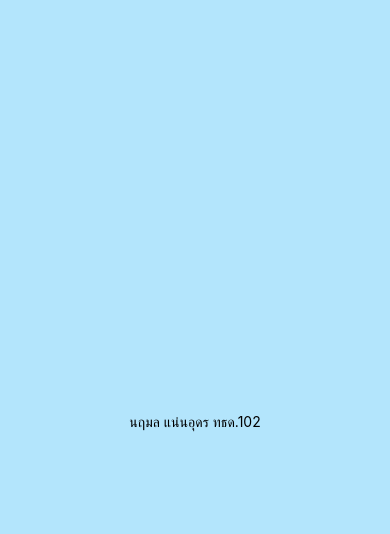
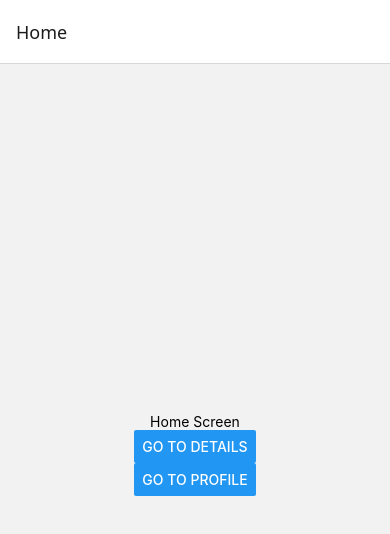
Before and after one commit to hanunn5/naruemol-native-expo-learning, a React Native app: screen /Home in a window 390 px wide. Shown: the top 534 px of the page. Built offline with nearby package versions, Linux system fonts and the light colour scheme.

Commit message:
feat: set up React Navigation with Home Details and Profile screens

```diff
--- a/App.js
+++ b/App.js
@@ -1,20 +1,10 @@
-import { StatusBar } from 'expo-status-bar';
-import { StyleSheet, Text, View } from 'react-native';
+import { NavigationContainer } from '@react-navigation/native';
+import Navigation from "./components/Navigation";
 
-export default function App() {
+export default function App(){
   return (
-    <View style={styles.container}>
-      <Text>นฤมล แน่นอุดร ทธด.102</Text>
-      <StatusBar style="auto" />
-    </View>
+    <NavigationContainer>
+      <Navigation />
+    </NavigationContainer>
   );
 }
-const styles = StyleSheet.create({
-  container: {
-    flex: 1,
-    textcolor: '#fff',
-    backgroundColor: '#b3e5fc',
-    alignItems: 'center',
-    justifyContent: 'center',
-  },
-});
--- /dev/null
+++ b/components/Navigation.js
@@ -0,0 +1,16 @@
+import { createStackNavigator } from '@react-navigation/stack';
+import HomeScreen from "../pages/HomeScreen";
+import DetailsScreen from "../pages/DetailsScreen";
+import ProfileScreen from "../pages/ProfileScreen";
+
+const Stack = createStackNavigator();
+
+ export default function Navigation (){
+   return (
+       <Stack.Navigator>
+         <Stack.Screen name="Home" component={HomeScreen} />
+         <Stack.Screen name="Details" component={DetailsScreen} />
+         <Stack.Screen name="Profile" component={ProfileScreen} />
+       </Stack.Navigator>
+   );
+ }
--- a/package.json
+++ b/package.json
@@ -10,10 +10,14 @@
     "web": "expo start --web"
   },
   "dependencies": {
+    "@react-navigation/native": "^7.1.16",
+    "@react-navigation/stack": "^7.4.4",
     "expo": "~53.0.20",
     "expo-status-bar": "~2.2.3",
     "react": "19.0.0",
-    "react-native": "0.79.5"
+    "react-native": "0.79.5",
+    "react-native-safe-area-context": "5.4.0",
+    "react-native-screens": "~4.11.1"
   },
   "devDependencies": {
     "@babel/core": "^7.20.0"
--- /dev/null
+++ b/pages/DetailsScreen.js
@@ -0,0 +1,17 @@
+import {View, Text, Button} from "react-native";
+
+export default function DetailsScreen ({navigation}){
+  return (
+    <View style={{flex: 1, alignItems: "center" , justifyContent: "center" }}>
+      <Text>DetailsScreen</Text>
+    <Button
+      title="Go to Profile"
+      onPress={() => navigation.navigate("Profile")}
+      />
+    <Button
+        title="Go to Home"
+        onPress={() => navigation.navigate("Home")}
+    />
+    </View>
+  );
+}
--- /dev/null
+++ b/pages/HomeScreen.js
@@ -0,0 +1,17 @@
+import { View, Text, Button } from "react-native";
+
+export default function HomeScreen({ navigation }) {
+    return (
+    <View style={{ flex: 1, alignItems: "center", justifyContent: "center"}}>
+      <Text>Home Screen</Text>
+     <Button
+      title="Go to Details"
+      onPress={() => navigation.navigate("Home")}
+      />
+    <Button
+        title="Go to Profile"
+        onPress={() => navigation.navigate("Profile")}
+    />
+    </View>
+  );
+}
--- /dev/null
+++ b/pages/ProfileScreen.js
@@ -0,0 +1,16 @@
+import {View, Text, Button} from "react-native";
+export default function ProfileScreen ({navigation}){
+  return (
+    <View style={{flex: 1, alignItems: "center" , justifyContent: "center" }}>
+      <Text>Naruemol Naenaudorn DBT 102</Text>
+        <Button
+      title="Go to Home"
+      onPress={() => navigation.navigate("Home")}
+      />
+        <Button
+        title="Go to Details"
+        onPress={() => navigation.navigate("Details")}
+     />
+    </View>
+  );
+}
```
Also changed, not shown: 1 other file (tests, documents, lock files or other folders).
